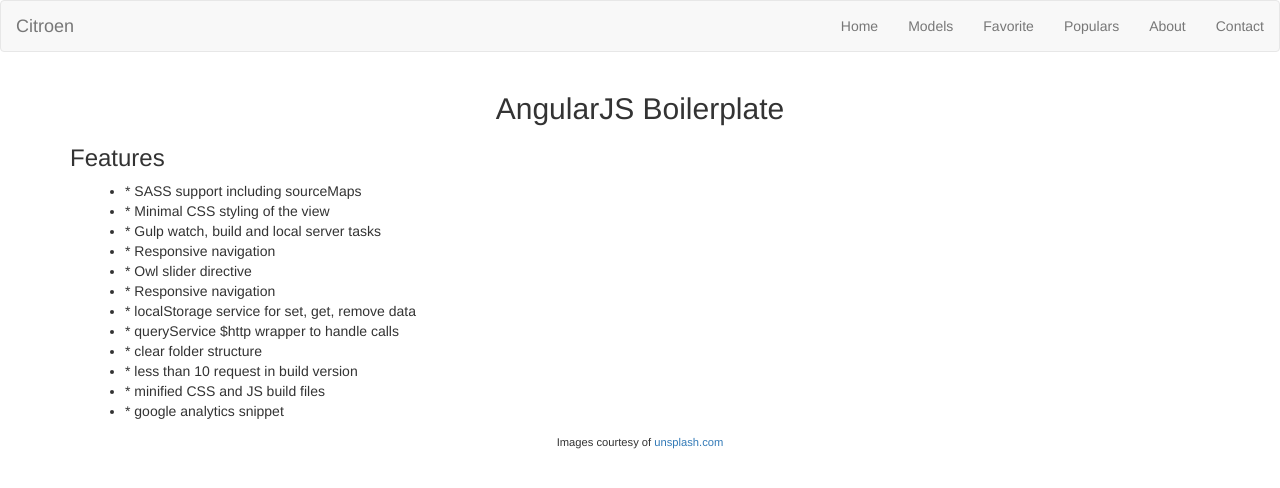
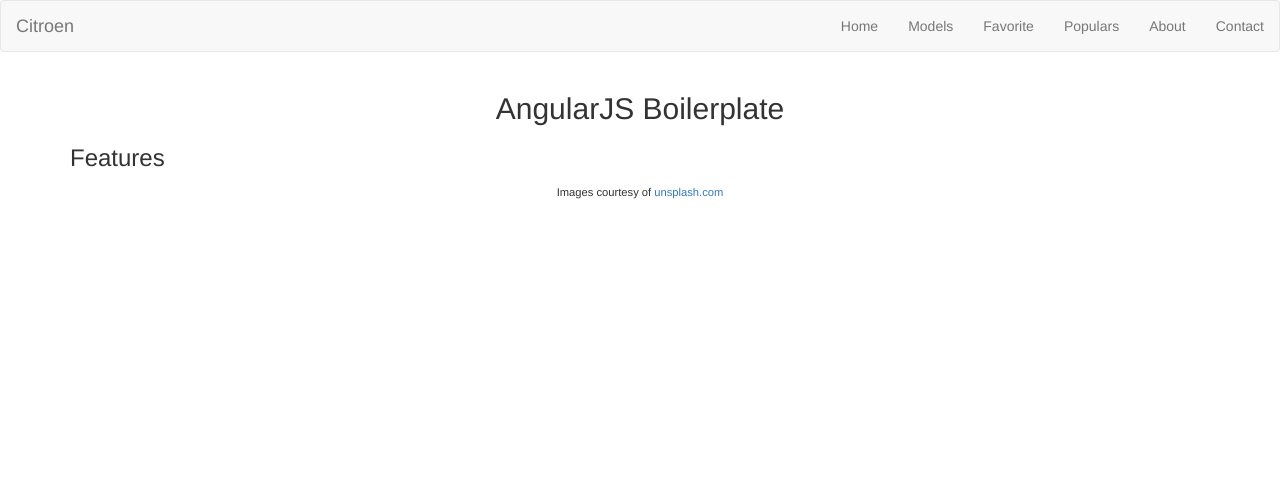
Before and after one commit to sashomaga2/test, a website: page index.html in a window 1280 px wide. Drawn offline with nearby package versions, Linux system fonts and the light colour scheme; some packages are replaced by stand-ins of ours.

Commit message:
used better data service

```diff
--- a/app/app.js
+++ b/app/app.js
@@ -37,9 +37,10 @@
         }
       },
       resolve: {
-        data: function(getDataFromAPI) {
-          console.log('data');
-          return getDataFromAPI.loadData();
+        data: function(QueryService) {
+          //return getDataFromAPI.loadData();
+          //TODO use QueryService
+          return QueryService.query('get', "").then(function(result) { return result.data; } );
         }
       }
     });
--- a/app/controller.js
+++ b/app/controller.js
@@ -1,10 +1,4 @@
-/**
- * Main application controller
- *
- * You can use this controller for your whole app if it is small
- * or you can have separate controllers for each logical section
- *
- */
+
 ;(function() {
 
   angular
@@ -19,10 +13,6 @@
 
     // 'controller as' syntax
     var self = this;
-
-
-    LocalStorage.remove('data');
-    LocalStorage.set('data', data);
 
     $scope.data = data;
 
--- a/components/services/queryService.service.js
+++ b/components/services/queryService.service.js
@@ -11,7 +11,6 @@
    * in the console.
    *
    * @category  factory
-   * @author    Jozef Butko
    * @example   Inject QueryService as the dependency and then use it this way:
    *
    * QueryService.query('GET', 'users/user/', {get: query}, {post: params})
--- a/views/home.html
+++ b/views/home.html
@@ -4,24 +4,6 @@
 
 
 <h3>Features</h3>
-<div class="container cf">
-    <div>
-        <ul>
-            <li>* SASS support including sourceMaps</li>
-            <li>* Minimal CSS styling of the view</li>
-            <li>* Gulp watch, build and local server tasks</li>
-            <li>* Responsive navigation</li>
-            <li>* Owl slider directive</li>
-            <li>* Responsive navigation</li>
-            <li>* localStorage service for set, get, remove data</li>
-            <li>* queryService $http wrapper to handle calls</li>
-            <li>* clear folder structure</li>
-            <li>* less than 10 request in build version</li>
-            <li>* minified CSS and JS build files</li>
-            <li>* google analytics snippet</li>
-        </ul>
-    </div>
-</div>
 
 <div class="text-center">
     <small>Images courtesy of <a target="_blank" href="http://unsplash.com">unsplash.com</a></small>
```
Also changed, not shown: views/contact.html (+0 -9 lines).
